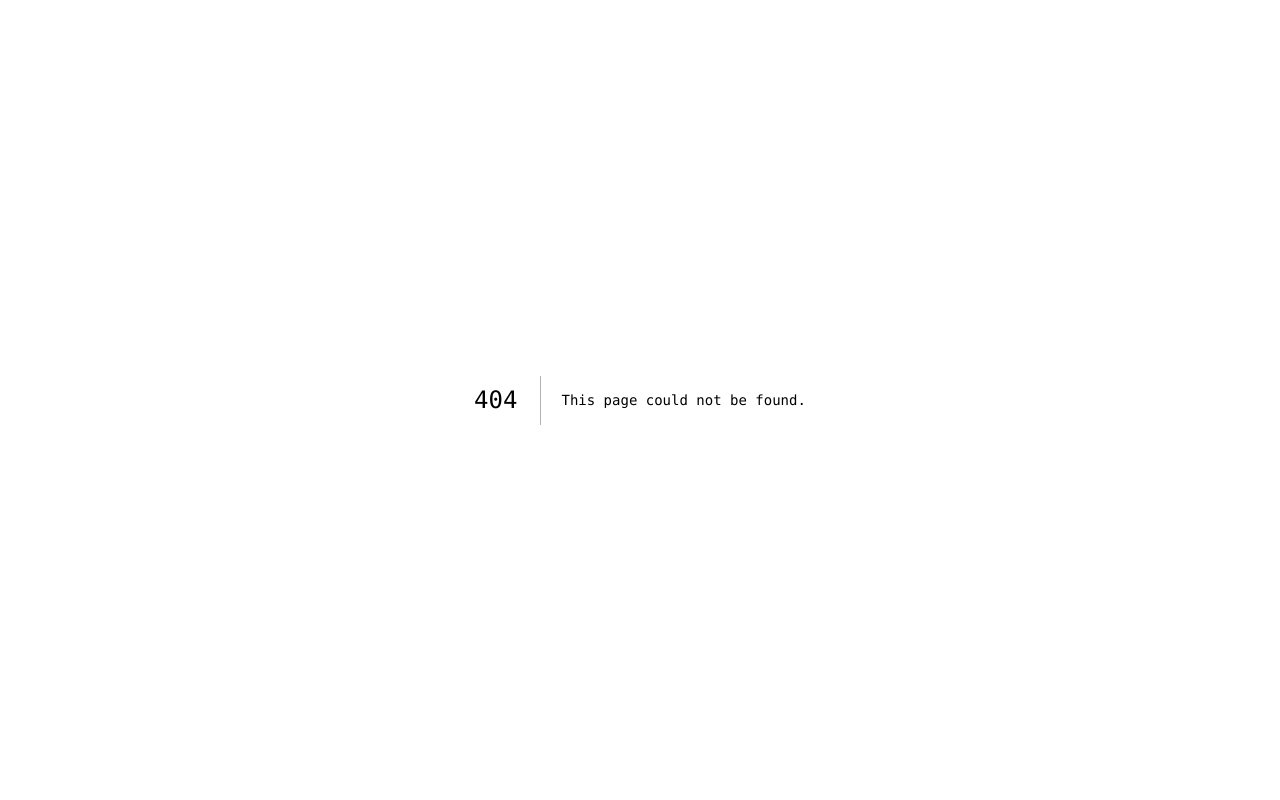
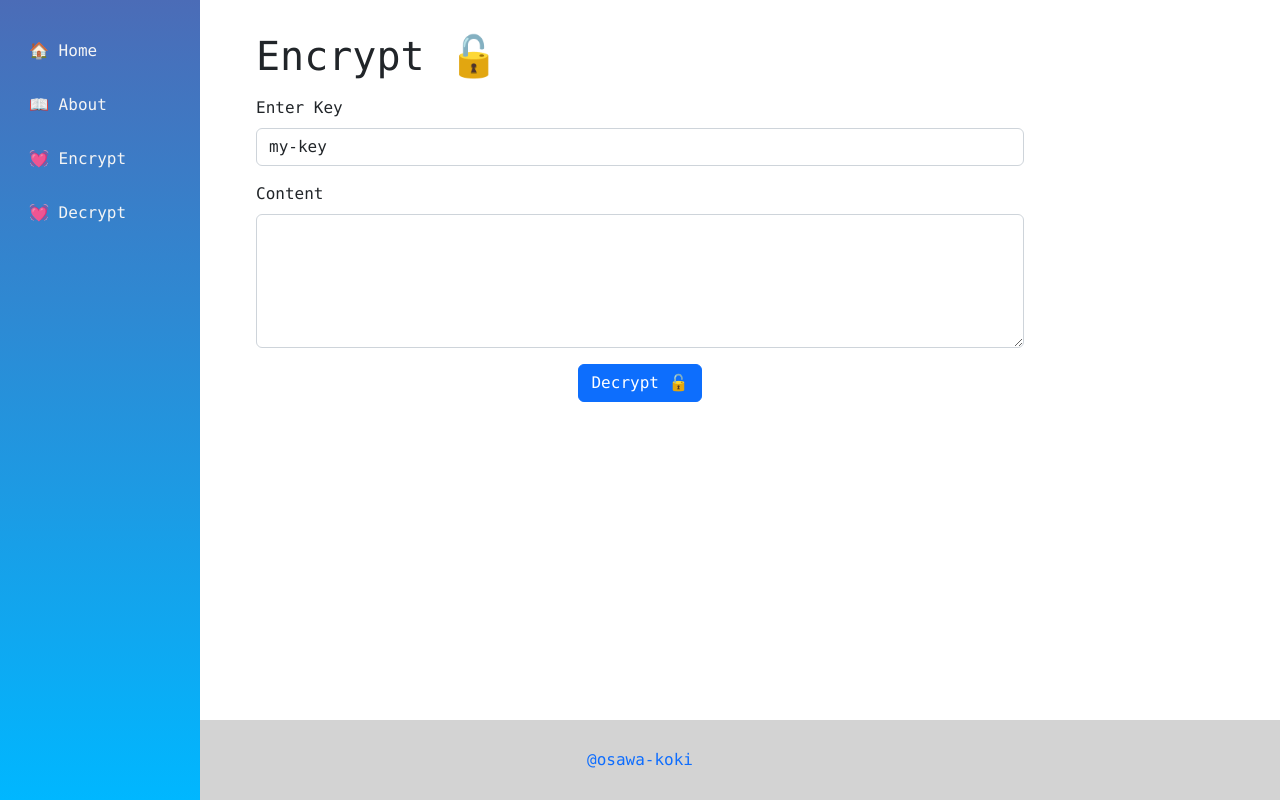
Before and after one commit to osawa-koki/rc4-encrypt-decrypt_er, a Next.js app: page /decrypt in a window 1280 px wide. Before the commit this address had no page. Built offline with nearby package versions, Linux system fonts and the light colour scheme.

Commit message:
復号ページ。

```diff
--- /dev/null
+++ b/pages/decrypt.tsx
@@ -0,0 +1,74 @@
+import React from "react";
+
+import { Button, Alert, Form } from 'react-bootstrap';
+import Layout from "../components/Layout";
+import setting from "../setting";
+
+import { DataContext } from "../src/DataContext";
+
+export default function EncryptPage() {
+
+  const { sharedData, setSharedData } = React.useContext(DataContext);
+  const [decrypted, setDecrypted] = React.useState<boolean>(false);
+  const [copied, setCopied] = React.useState<boolean>(false);
+
+  const Encrypt = () => {
+    setSharedData({
+      ...sharedData,
+      decrypted: 'Decrypted!',
+    });
+    setDecrypted(true);
+  };
+
+  const Copy = async () => {
+    setCopied(true);
+    navigator.clipboard.writeText(sharedData.encrypted);
+    await new Promise((resolve) => setTimeout(resolve, setting.waitingTime));
+    setCopied(false);
+  };
+
+  return (
+    <Layout>
+      <div id="Encrypt">
+        <h1>Encrypt 🔓</h1>
+        <Form>
+          <Form.Group className="mt-3">
+            <Form.Label>Enter Key</Form.Label>
+            <Form.Control type="text" placeholder="my-key" value={sharedData.key} onInput={(e) => {
+              setSharedData({
+                ...sharedData,
+                key: e.currentTarget.value,
+              });
+            }} />
+          </Form.Group>
+          <Form.Group className="mt-3">
+            <Form.Label>Content</Form.Label>
+            <Form.Control as="textarea" rows={5} value={sharedData.encrypted} onInput={(e) => {
+              setSharedData({
+                ...sharedData,
+                encrypted: e.currentTarget.value,
+              });
+            }} />
+          </Form.Group>
+        </Form>
+        <Button variant="primary" className="mt-3 d-block m-auto" onClick={Encrypt}>Decrypt 🔓</Button>
+        {
+          decrypted && (
+            <>
+              <hr />
+              <Alert variant="warning" className="mt-3">
+                <Alert.Heading>Decrypted!</Alert.Heading>
+                <Form.Control as="textarea" className="mt-3" rows={5} value={sharedData.decrypted} readOnly />
+                <Button variant={copied ? "info" : "warning"} className="mt-3 d-block m-auto" size="sm" onClick={Copy}>
+                  {
+                    copied ? 'Copied!' : 'Copy'
+                  }
+                </Button>
+              </Alert>
+            </>
+          )
+        }
+      </div>
+    </Layout>
+  );
+};
```
